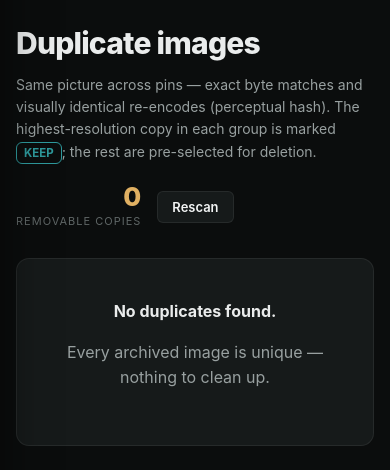
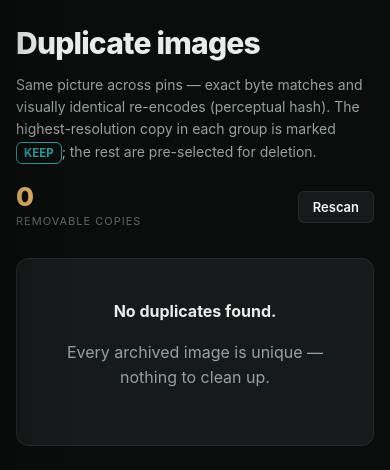
Before and after one commit to aroxu/pinchive, a FastAPI app: page /duplicates in a window 390 px wide. Shown: the part 63-533 px from the top of the page. Run offline with FastAPI, Linux system fonts and the light colour scheme; data that the repository does not hold is empty; some libraries are stand-ins or nearby versions; some web fonts are replaced.

Commit message:
fix(ui): tidy the duplicates header actions on mobile
The removable-count block was right-aligned, so on narrow screens the "3 /
removable copies" and the rescan / delete-all buttons crowded and misaligned.
On mobile, left-align the count and push the buttons to the right (margin-right
auto) so the header reads as one clean row.

Co-Authored-By: Claude Opus 4.8 <noreply@anthropic.com>

```diff
--- a/static/css/app.css
+++ b/static/css/app.css
@@ -850,7 +850,8 @@ img.zoomable, video.zoomable { cursor: zoom-in; }
   .cred-head { display: none; }
   .cred-row { grid-template-columns: 1fr; gap: 8px; }
   .cr-actions { justify-content: flex-start; }
-  .detail-head, .dupes-actions { }
+  .dupes-actions { width: 100%; justify-content: flex-start; gap: 12px; }
+  .dupes-count { text-align: left; margin-right: auto; }
 }
 
 /* ===== settings polish — grouped sections ============================ */
```
